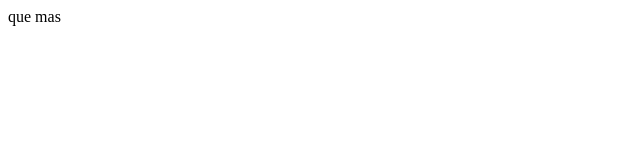
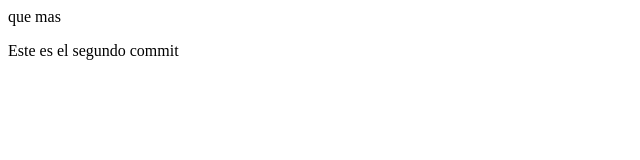
Before and after one commit to JuLi51998/ingenieriaSoftware, a plain HTML site: page index.html in a window 1280 px wide. Shown: the whole page, without its empty margins (0-640 px from the left). Drawn offline with Linux system fonts and the light colour scheme.

Commit message:
Agregar parrafo a archivo index

```diff
--- a/index.html
+++ b/index.html
@@ -1,3 +1,6 @@
 <p>
     que mas
 </p>
+<p>
+    Este es el segundo commit
+</p>
```
